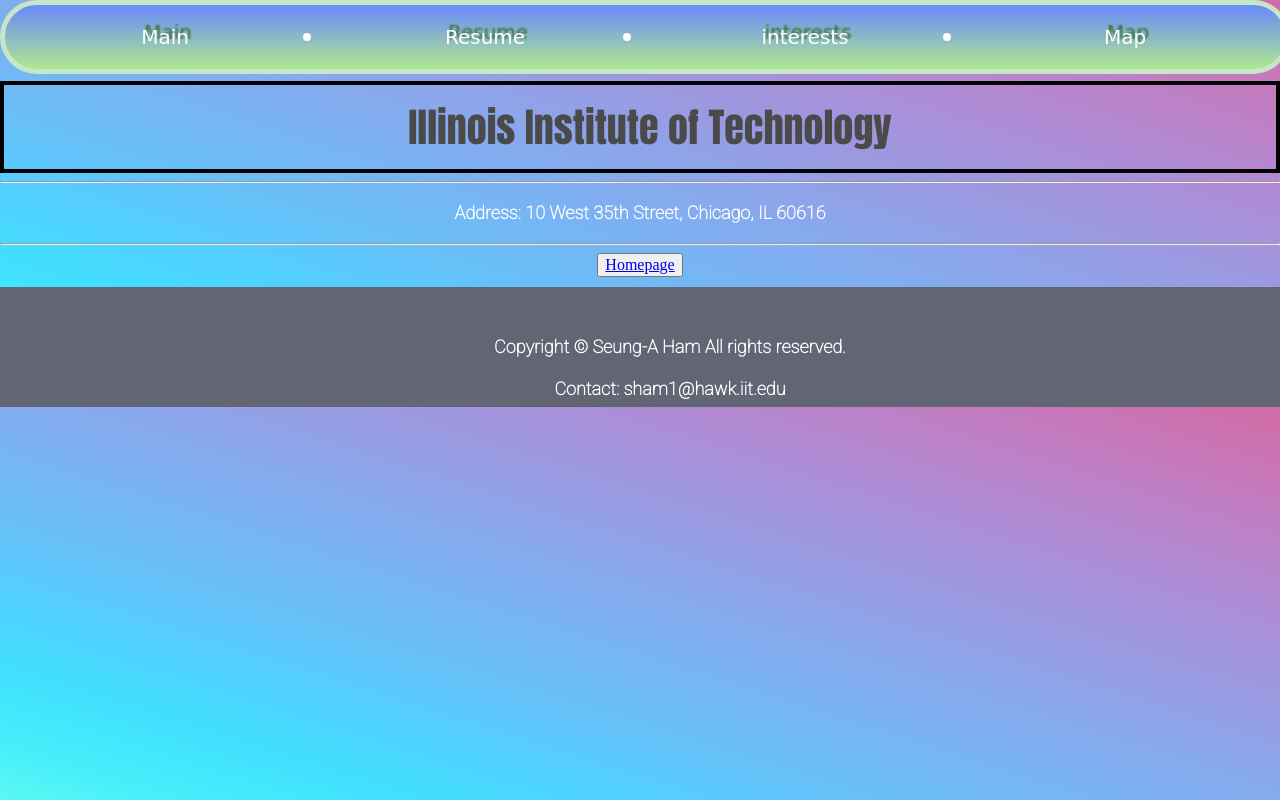
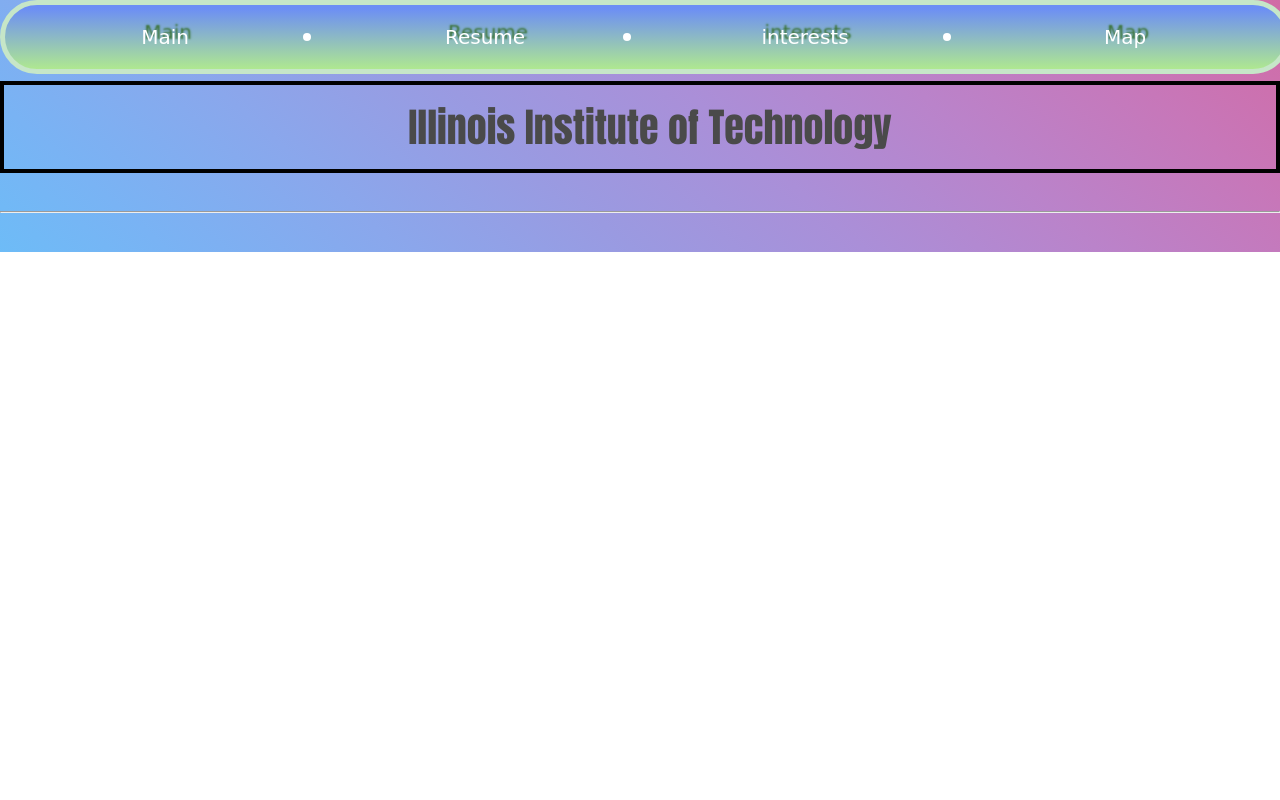
Before and after one commit to hsa6283/Project3, a plain HTML site: page map.html in a window 1280 px wide. Shown: the top 800 px of the page. Drawn offline with Linux system fonts and the light colour scheme; some packages are replaced by stand-ins of ours.

Commit message:
css map change

```diff
--- a/map.html
+++ b/map.html
@@ -26,10 +26,10 @@
 
   <div class="site-title-wrap">
     <h1 class="site-title">Illinois Institute of Technology</h1>
-    <hr class="spacing">
+    <hr class="mapping">
       <div id="map"></div>
       <p>Address: 10 West 35th Street, Chicago, IL 60616</p>
-    <hr class="spacing">
+    <hr class="mapping">
     <button id="button">
       <a href="https://www.iit.edu/">Homepage</a>
     </button>
--- a/style.css
+++ b/style.css
@@ -151,3 +151,14 @@ footer{
   padding: 30px;
   clear:left;
 }
+
+.mapping {
+  margin-bottom: 3%;
+  margin-top: 3%;
+}
+
+#map {
+  height: 600px;
+  width: 100%;
+  background-color: white;
+}
```
